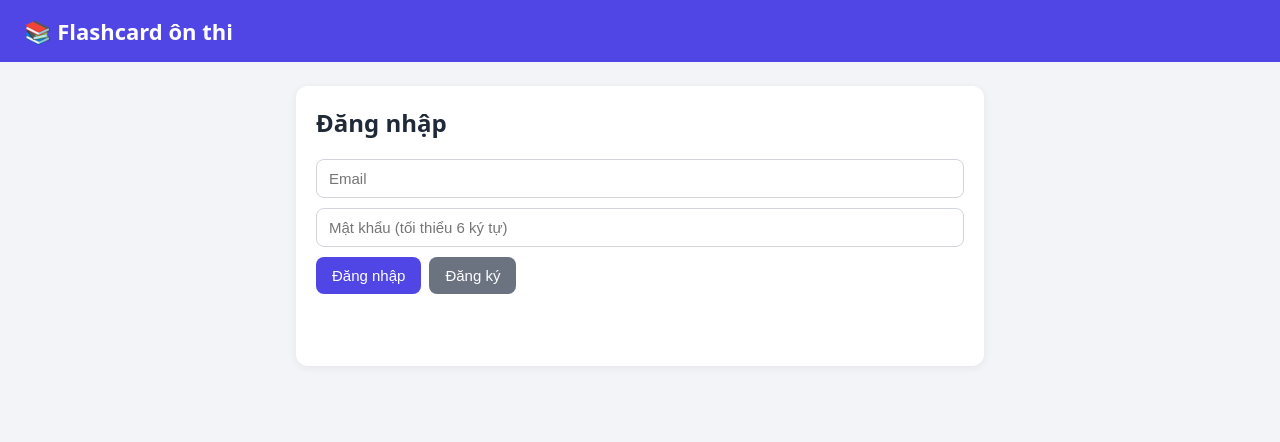
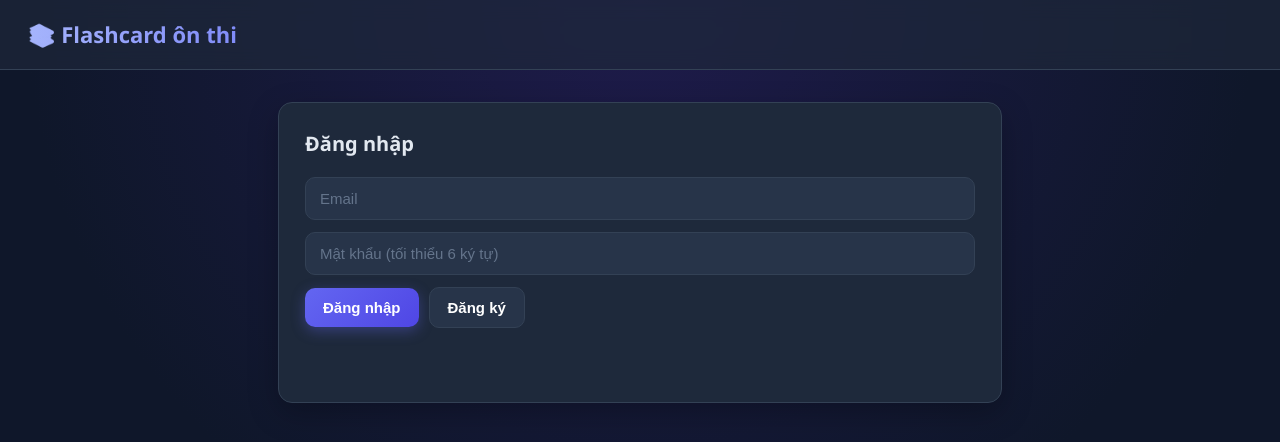
Before and after one commit to ethanpham2066-boop/flashcard, a plain HTML site: page index.html in a window 1280 px wide. Drawn offline with nearby package versions, Linux system fonts and the light colour scheme.

Commit message:
Update style.css

```diff
--- a/style.css
+++ b/style.css
@@ -1,77 +1,139 @@
-[hidden] { display: none !important; }
+:root {
+  --primary: #6366f1;
+  --primary-dark: #4f46e5;
+  --success: #22c55e;
+  --danger: #ef4444;
+  --bg: #0f172a;
+  --surface: #1e293b;
+  --surface-2: #273449;
+  --text: #e2e8f0;
+  --muted: #94a3b8;
+  --border: #334155;
+  --radius: 14px;
+}
 
 * { box-sizing: border-box; }
+[hidden] { display: none !important; }
 
 body {
   margin: 0;
-  font-family: system-ui, -apple-system, "Segoe UI", Roboto, sans-serif;
-  background: #f3f4f8;
-  color: #1f2937;
+  font-family: "Segoe UI", system-ui, -apple-system, Roboto, sans-serif;
+  background: radial-gradient(circle at top, #1e1b4b 0%, var(--bg) 60%);
+  color: var(--text);
+  min-height: 100vh;
+  line-height: 1.5;
 }
 
 header {
   display: flex;
   justify-content: space-between;
   align-items: center;
-  padding: 16px 24px;
-  background: #4f46e5;
-  color: #fff;
+  padding: 18px 28px;
+  background: rgba(30, 41, 59, 0.7);
+  backdrop-filter: blur(10px);
+  border-bottom: 1px solid var(--border);
+  position: sticky;
+  top: 0;
+  z-index: 10;
 }
 
-header h1 { margin: 0; font-size: 22px; }
+header h1 {
+  margin: 0;
+  font-size: 22px;
+  background: linear-gradient(90deg, #a5b4fc, #818cf8);
+  -webkit-background-clip: text;
+  background-clip: text;
+  color: transparent;
+}
 
 main {
-  max-width: 720px;
-  margin: 24px auto;
-  padding: 0 16px;
+  max-width: 760px;
+  margin: 32px auto;
+  padding: 0 18px;
 }
 
 .panel {
-  background: #fff;
-  border-radius: 12px;
-  padding: 20px;
-  margin-bottom: 20px;
-  box-shadow: 0 2px 8px rgba(0, 0, 0, 0.06);
+  background: var(--surface);
+  border: 1px solid var(--border);
+  border-radius: var(--radius);
+  padding: 26px;
+  margin-bottom: 22px;
+  box-shadow: 0 10px 30px rgba(0, 0, 0, 0.25);
+  animation: fadeUp 0.35s ease;
 }
 
-h2 { margin-top: 0; }
-h3 { margin-bottom: 8px; }
+@keyframes fadeUp {
+  from { opacity: 0; transform: translateY(8px); }
+  to { opacity: 1; transform: translateY(0); }
+}
+
+h2 { margin: 0 0 18px; font-size: 20px; }
+h3 { margin: 22px 0 10px; font-size: 16px; color: var(--muted); font-weight: 600; }
 
 input, textarea {
   width: 100%;
-  padding: 10px 12px;
-  border: 1px solid #d1d5db;
-  border-radius: 8px;
+  padding: 12px 14px;
+  background: var(--surface-2);
+  border: 1px solid var(--border);
+  border-radius: 10px;
+  color: var(--text);
   font-size: 15px;
-  margin-bottom: 10px;
+  margin-bottom: 12px;
+  transition: border-color 0.2s, box-shadow 0.2s;
 }
+
+input::placeholder, textarea::placeholder { color: #64748b; }
+
+input:focus, textarea:focus {
+  outline: none;
+  border-color: var(--primary);
+  box-shadow: 0 0 0 3px rgba(99, 102, 241, 0.25);
+}
+
+textarea { resize: vertical; font-family: inherit; }
 
 .row {
   display: flex;
-  gap: 8px;
+  gap: 10px;
   flex-wrap: wrap;
   align-items: center;
-  margin-bottom: 10px;
+  margin-bottom: 12px;
 }
 
 .row input { flex: 1; min-width: 160px; margin-bottom: 0; }
-
 .row.center { justify-content: center; }
 
 button {
-  padding: 10px 16px;
+  padding: 11px 18px;
   border: none;
-  border-radius: 8px;
-  background: #4f46e5;
+  border-radius: 10px;
+  background: linear-gradient(135deg, var(--primary), var(--primary-dark));
   color: #fff;
   font-size: 15px;
+  font-weight: 600;
   cursor: pointer;
+  transition: transform 0.15s, box-shadow 0.15s, opacity 0.15s;
+  box-shadow: 0 4px 14px rgba(99, 102, 241, 0.35);
 }
 
-button:hover { opacity: 0.9; }
-button.secondary { background: #6b7280; }
-button.success { background: #16a34a; }
-button.danger { background: #dc2626; }
+button:hover { transform: translateY(-1px); opacity: 0.95; }
+button:active { transform: translateY(0); }
+
+button.secondary {
+  background: var(--surface-2);
+  box-shadow: none;
+  border: 1px solid var(--border);
+}
+
+button.success {
+  background: linear-gradient(135deg, #22c55e, #16a34a);
+  box-shadow: 0 4px 14px rgba(34, 197, 94, 0.35);
+}
+
+button.danger {
+  background: linear-gradient(135deg, #ef4444, #dc2626);
+  box-shadow: 0 4px 14px rgba(239, 68, 68, 0.35);
+}
 
 .list { list-style: none; padding: 0; margin: 0; }
 
@@ -79,43 +141,67 @@ button.danger { background: #dc2626; }
   display: flex;
   justify-content: space-between;
   align-items: center;
-  gap: 8px;
-  padding: 12px;
-  border-bottom: 1px solid #eee;
+  gap: 12px;
+  padding: 14px 16px;
+  margin-bottom: 8px;
+  background: var(--surface-2);
+  border: 1px solid transparent;
+  border-radius: 10px;
   cursor: pointer;
   word-break: break-word;
+  transition: border-color 0.2s, transform 0.15s;
 }
 
-.list li:hover { background: #f9fafb; }
+.list li:hover {
+  border-color: var(--primary);
+  transform: translateX(3px);
+}
 
 .list li button {
-  padding: 4px 10px;
+  padding: 6px 12px;
   font-size: 13px;
-  background: #dc2626;
   flex-shrink: 0;
+  box-shadow: none;
 }
 
-.stats { color: #4b5563; font-weight: 600; }
-.hint { color: #6b7280; font-size: 14px; margin: 0 0 6px; }
-.msg { color: #dc2626; min-height: 20px; }
+.stats {
+  display: inline-block;
+  padding: 6px 12px;
+  border-radius: 999px;
+  background: rgba(99, 102, 241, 0.15);
+  color: #a5b4fc;
+  font-size: 14px;
+  font-weight: 600;
+  margin: 0 0 16px;
+}
+
+.hint { color: var(--muted); font-size: 13px; margin: 0 0 8px; }
+.msg { color: var(--danger); min-height: 20px; font-size: 14px; }
 
 .flashcard {
-  min-height: 220px;
+  min-height: 240px;
   display: flex;
   align-items: center;
   justify-content: center;
   text-align: center;
-  padding: 24px;
+  padding: 28px;
   font-size: 22px;
-  background: linear-gradient(135deg, #eef2ff, #fff);
-  border: 2px solid #c7d2fe;
-  border-radius: 16px;
+  font-weight: 500;
+  background: linear-gradient(145deg, var(--surface-2), #1e293b);
+  border: 1px solid var(--primary);
+  border-radius: 18px;
+  box-shadow: 0 0 30px rgba(99, 102, 241, 0.2);
   cursor: pointer;
   user-select: none;
-  margin-bottom: 16px;
+  margin-bottom: 20px;
   word-break: break-word;
+  transition: transform 0.2s;
 }
 
+.flashcard:hover { transform: scale(1.01); }
+
 @media (max-width: 480px) {
+  header { padding: 14px 16px; }
   .flashcard { font-size: 18px; min-height: 180px; }
+  .panel { padding: 18px; }
 }
```
